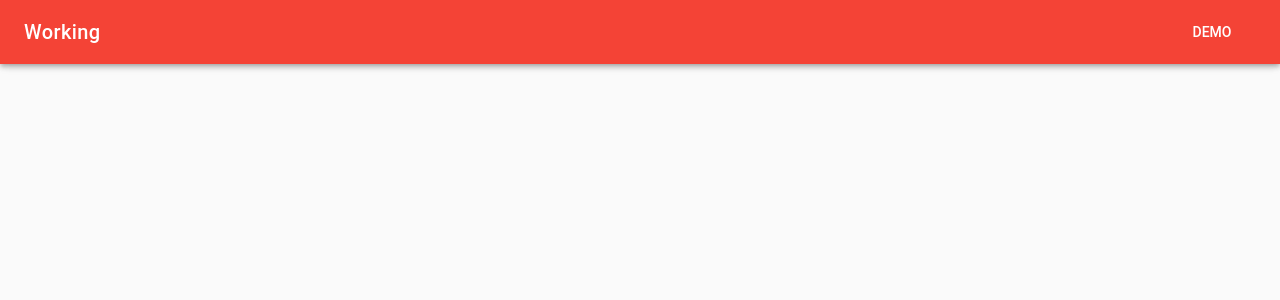
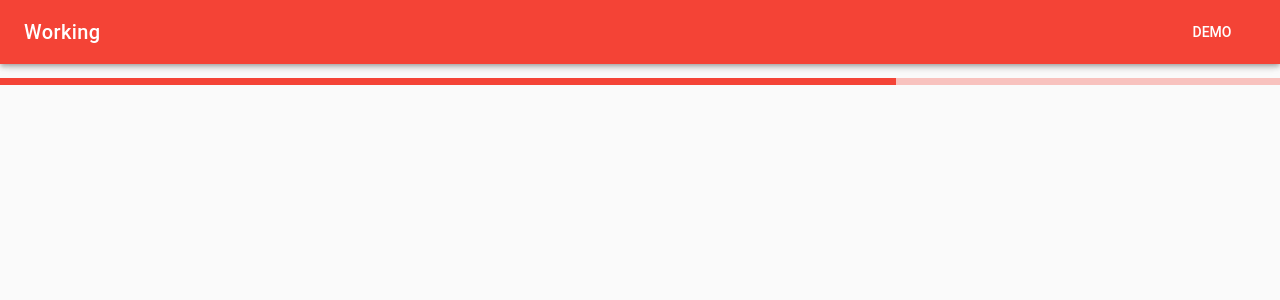
Before and after one commit to MarkSonn/Vuetify-Abstractified, a Vue app: page / in a window 1280 px wide. Shown: the top 300 px of the page. Built offline with nearby package versions, Linux system fonts and the light colour scheme.

Commit message:
Added Progress functionality

```diff
--- /dev/null
+++ b/src/components/Progress.vue
@@ -0,0 +1,101 @@
+<template>
+  <div class="text-xs-center">
+    <v-progress-circular
+      v-if="theme === 'circular'"
+      :size="size"
+      :width="width"
+      :color="color"
+      indeterminate>
+    </v-progress-circular>
+
+    <v-progress-circular
+      v-if="theme === 'rotate'"
+      :rotate="rotate"
+      :size="size"
+      :width="width"
+      :value="value"
+      :color="color">
+      {{ value }}
+    </v-progress-circular>
+
+    <v-progress-linear
+      v-if="theme === 'linear'"
+      v-model="value"
+      :active="show"
+      :indeterminate="query"
+      :query="true"
+      :color="color"
+      :height="height"
+      :value="value"
+      :background-color="backgroundColor">
+    </v-progress-linear>
+  </div>
+</template>
+
+<script>
+  export default {
+    props: {
+        theme: {
+            default: "circular",
+            type: String
+        },
+        size: {
+            default: 50,
+            type: Number
+        },
+        width: Number,
+        color: {
+            default: "primary",
+            type: String
+        },
+        rotate: {
+            default: 90,
+            type: Number
+        },
+        height: {
+            default: 7,
+            type: Number
+        },
+        backgroundColor: String
+    },
+    data () {
+        return {
+            interval: {},
+            value: 0,
+            query: false,
+            show: true
+        }
+    },
+    beforeDestroy () {
+        clearInterval(this.interval);
+    },
+    mounted () {
+        this.interval = setInterval(() => {
+            if (this.value === 100) {
+                return (this.value = 0)
+            }
+            this.value += 10
+        }, 1000)
+    } /*,
+    methods: {
+      queryAndIndeterminate () {
+        this.query = true
+        this.show = true
+        this.value = 0
+
+        setTimeout(() => {
+          this.query = false
+
+          this.interval = setInterval(() => {
+            if (this.value === 100) {
+              clearInterval(this.interval)
+              this.show = false
+              return setTimeout(this.queryAndIndeterminate, 2000)
+            }
+            this.value += 25
+          }, 1000)
+        }, 2500)
+      }
+    } */
+  }
+</script>
--- a/src/components/index.js
+++ b/src/components/index.js
@@ -6,6 +6,7 @@ import Snackbar from '@/components/Snackbar'
 import ExpansionPanel from '@/components/ExpansionPanel'
 import Select from '@/components/Select'
 import Dialog from '@/components/Dialog'
+import Progress from '@/components/Progress'
 
 export {
   Navbar,
@@ -16,4 +17,5 @@ export {
   ExpansionPanel,
   Select,
   Dialog,
+  Progress,
 }
--- a/src/pages/Working.vue
+++ b/src/pages/Working.vue
@@ -4,6 +4,7 @@
       <v-btn to="/demo" flat>Demo</v-btn>
     </Navbar>
 
+    <Progress theme="linear" color="red"></Progress>
     <!-- <Dialog color="red" label="Hello" header-color="green" header="Memes" prompt="Wack">
     alalal
     </Dialog> -->
```
